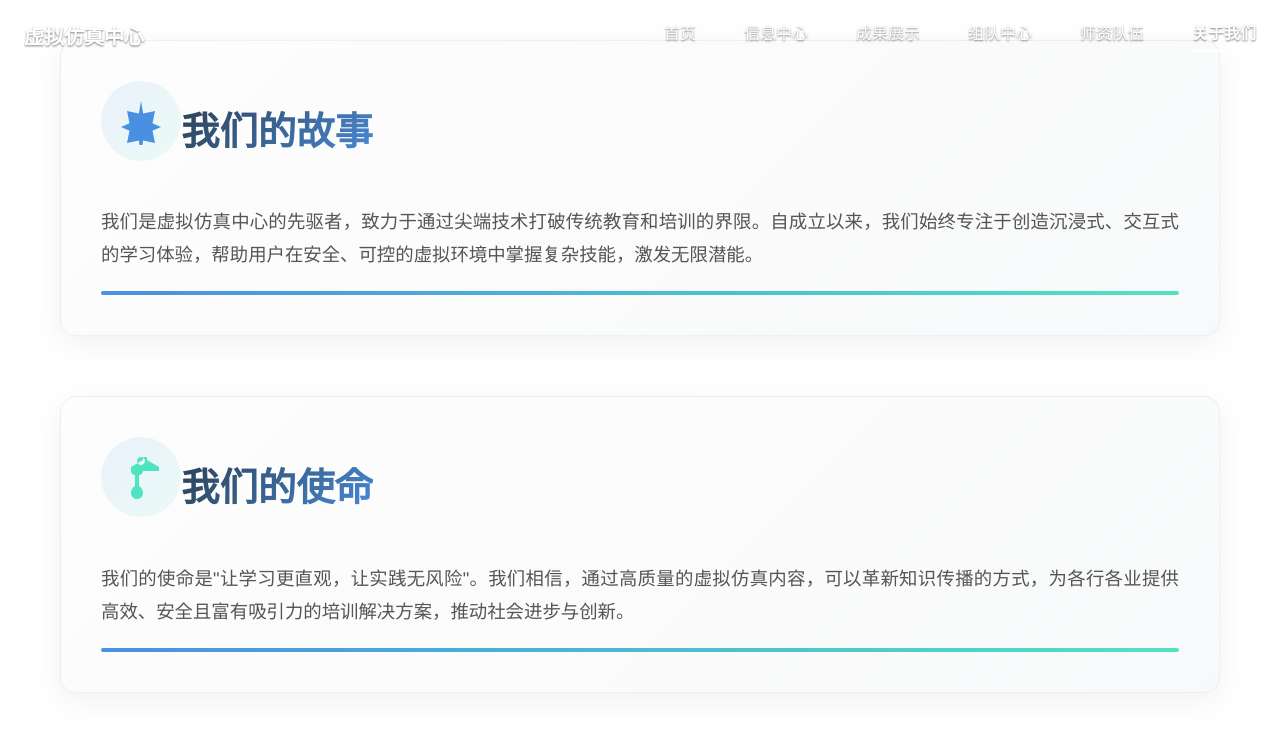
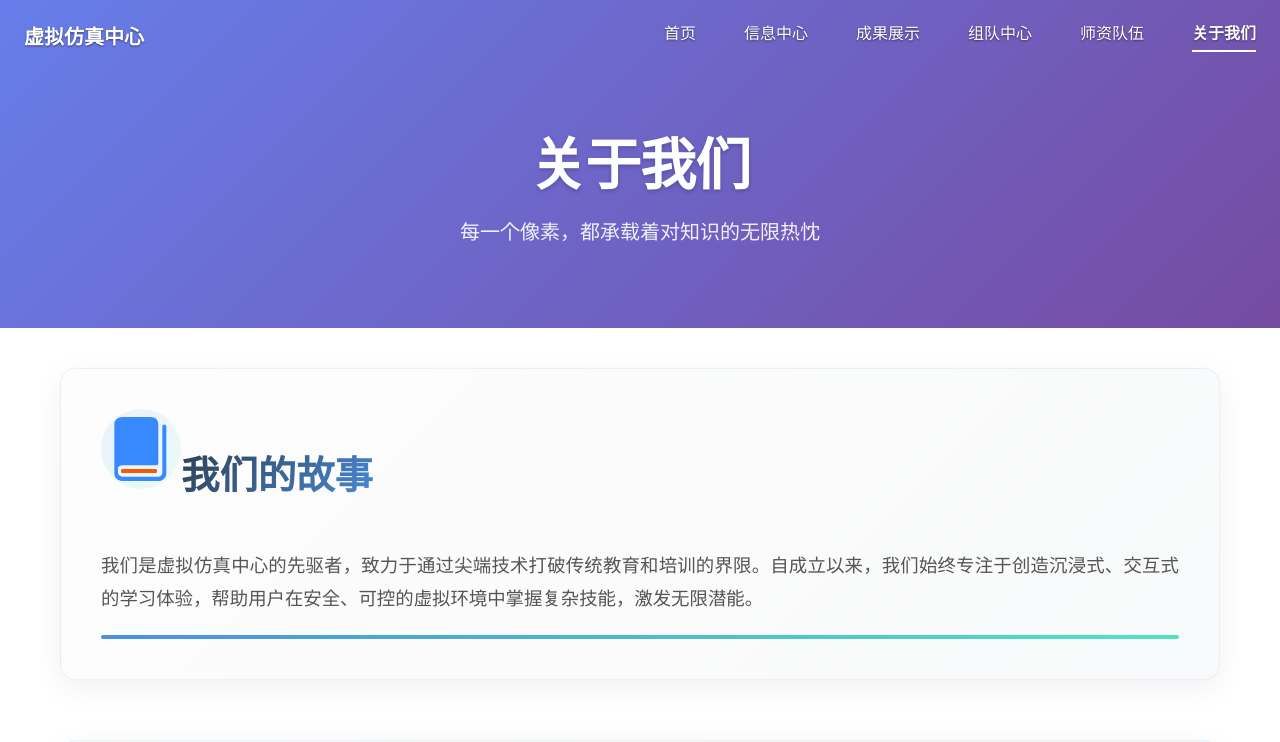
Before and after one commit to jinjie0703/virtual_simulation_center, a Vue app: page /about_us in a window 1280 px wide. Shown: the top 742 px of the page. Built offline with nearby package versions, Linux system fonts and the light colour scheme.

Commit message:
修改页面的header高度

```diff
--- a/src/components/achievement_showcase/AchievementHeader.vue
+++ b/src/components/achievement_showcase/AchievementHeader.vue
@@ -16,7 +16,7 @@ defineProps({
 
 <style scoped>
 .achievement-header {
-  padding: 80px 20px;
+  padding: 120px 0px 80px 0px;
   background: linear-gradient(135deg, #667eea 0%, #764ba2 100%);
   text-align: center;
   color: white;
--- a/src/views/about_us/AboutUs.vue
+++ b/src/views/about_us/AboutUs.vue
@@ -1,4 +1,10 @@
 <template>
+  <header class="achievement-header">
+    <div class="header-content">
+      <h1 class="title">关于我们</h1>
+      <p class="subtitle">每一个像素，都承载着对知识的无限热忱</p>
+    </div>
+  </header>
   <div class="about-us-container">
     <!-- 新增：装饰性背景元素 -->
     <div class="background-decoration">
@@ -10,18 +16,7 @@
     <section class="about-section story">
       <!-- 新增：图标装饰 -->
       <div class="section-icon">
-        <svg
-          width="48"
-          height="48"
-          viewBox="0 0 24 24"
-          fill="none"
-          xmlns="http://www.w3.org/2000/svg"
-        >
-          <path
-            d="M12 2L13.09 8.26L19 7L17.74 13.13L22 15L17.74 16.87L19 23L13.09 21.74L12 28L10.91 21.74L5 23L6.26 16.87L2 15L6.26 13.13L5 7L10.91 8.26L12 2Z"
-            fill="#4A90E2"
-          />
-        </svg>
+        <img src="@/assets/about_us/our_story.svg" alt="story icon" />
       </div>
       <h2>我们的故事</h2>
       <p>
@@ -34,18 +29,7 @@
     <section class="about-section mission">
       <!-- 新增：图标装饰 -->
       <div class="section-icon">
-        <svg
-          width="48"
-          height="48"
-          viewBox="0 0 24 24"
-          fill="none"
-          xmlns="http://www.w3.org/2000/svg"
-        >
-          <path
-            d="M12 2C13.1 2 14 2.9 14 4C14 5.1 13.1 6 12 6C10.9 6 10 5.1 10 4C10 2.9 10.9 2 12 2ZM21 9V7L15 3.5V2L14 2L13 2V3.5L7 7V9C7 10.1 7.9 11 9 11V16.5C7.8 17.1 7 18.4 7 20C7 21.7 8.3 23 10 23S13 21.7 13 20C13 18.4 12.2 17.1 11 16.5V11C12.1 11 13 10.1 13 9H21Z"
-            fill="#50E3C2"
-          />
-        </svg>
+        <img src="@/assets/about_us/our_mission.svg" alt="mission icon" />
       </div>
       <h2>我们的使命</h2>
       <p>
@@ -81,6 +65,27 @@ onMounted(() => {
 </script>
 
 <style scoped>
+.achievement-header {
+  padding: 120px 0px 80px 0px;
+  background: linear-gradient(135deg, #667eea 0%, #764ba2 100%);
+  text-align: center;
+  color: white;
+}
+.title {
+  font-size: 3.5rem;
+  font-weight: 800;
+  margin: 0 0 15px;
+  letter-spacing: -1px;
+  text-shadow: 0 2px 4px rgba(0, 0, 0, 0.2);
+}
+.subtitle {
+  font-size: 1.25rem;
+  max-width: 800px;
+  margin: 0 auto;
+  opacity: 0.9;
+  line-height: 1.6;
+}
+
 .about-us-container {
   max-width: 1200px;
   margin: 0 auto;
```
Also changed, not shown: src/assets/about_us/our_mission.svg (added), src/assets/about_us/our_story.svg (added).
